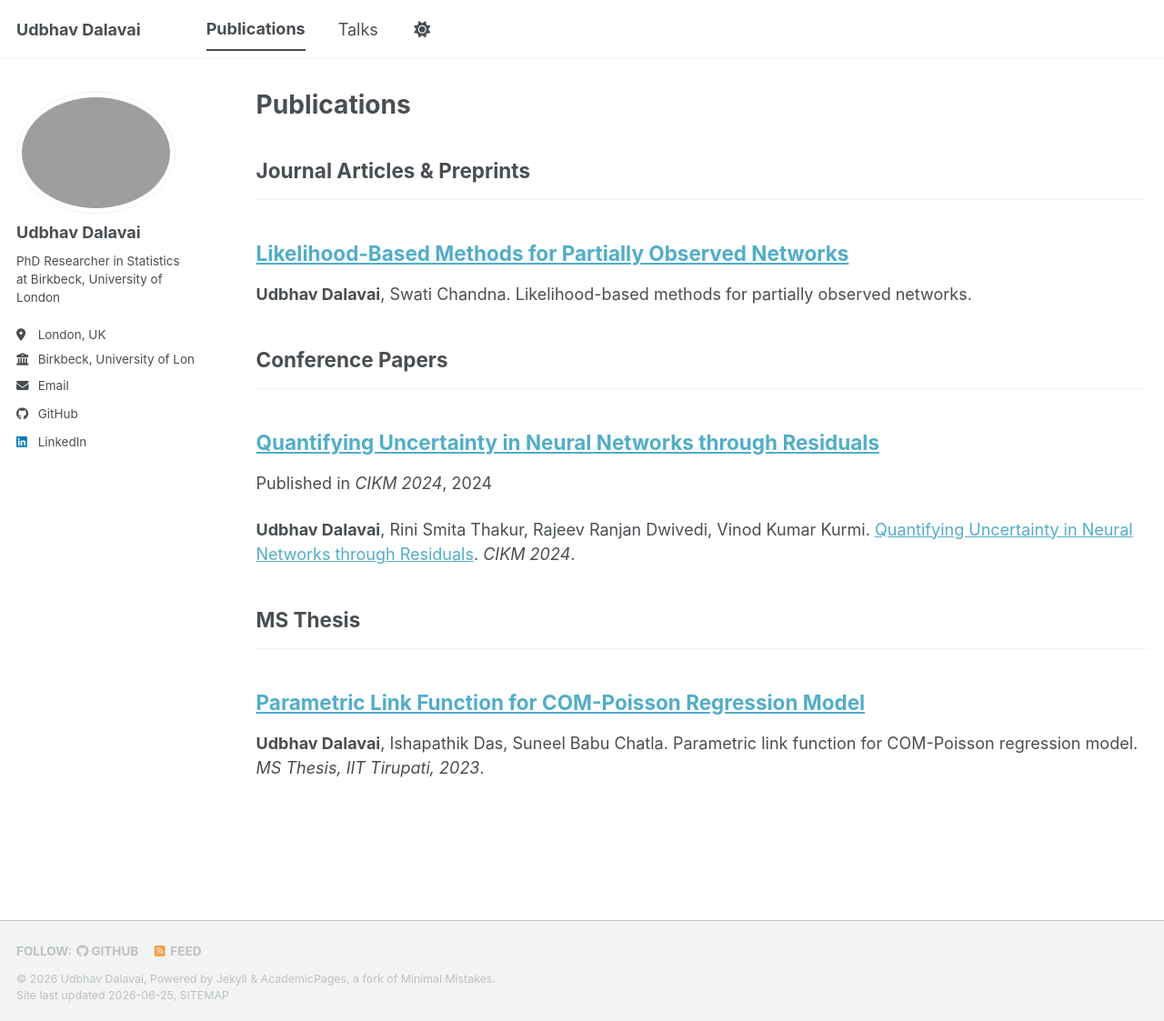
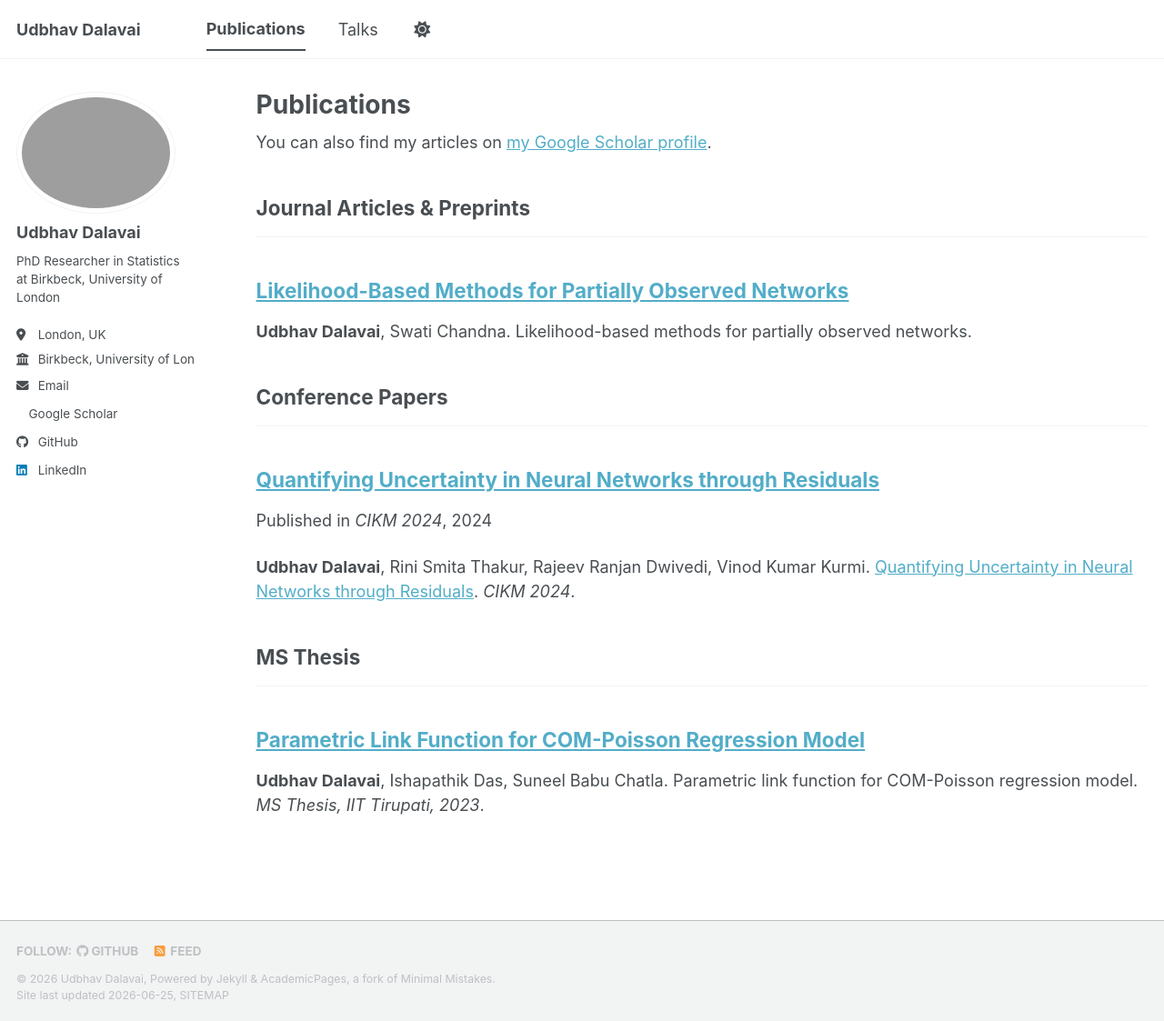
Before and after one commit to Udbhav-Dalavai/Udbhav-Dalavai.github.io, a Jekyll site: the page built from _pages/publications.html, in a window 1280 px wide and 1123 px high. Shown: the whole window at 91% size. Built offline with Jekyll 4.4.1, drawn with Linux system fonts in a browser that asks for light colours; a style sheet for code colours, icons or effects is not loaded; some of the changed lines change nothing that is shown.

Commit message:
Add Google Scholar link to sidebar

```diff
--- a/_config.yml
+++ b/_config.yml
@@ -25,7 +25,7 @@
   # Academic websites
   academia         :
   arxiv            :
-  googlescholar    :   # add your Google Scholar URL here
+  googlescholar    : "https://scholar.google.com/citations?user=w73BGL4AAAAJ&hl=en"
   inspire-hep      :
   impactstory      :
   orcid            :   # add your ORCID URL here
```
